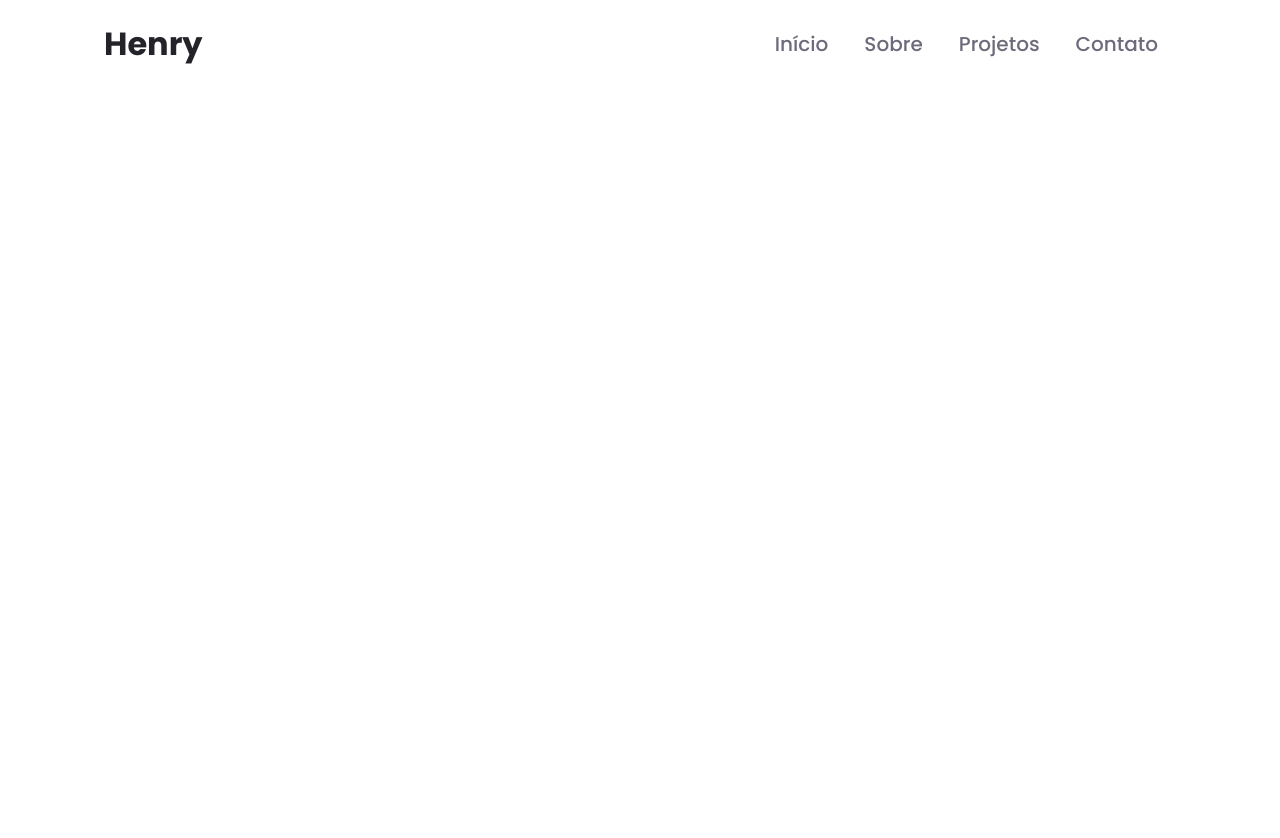
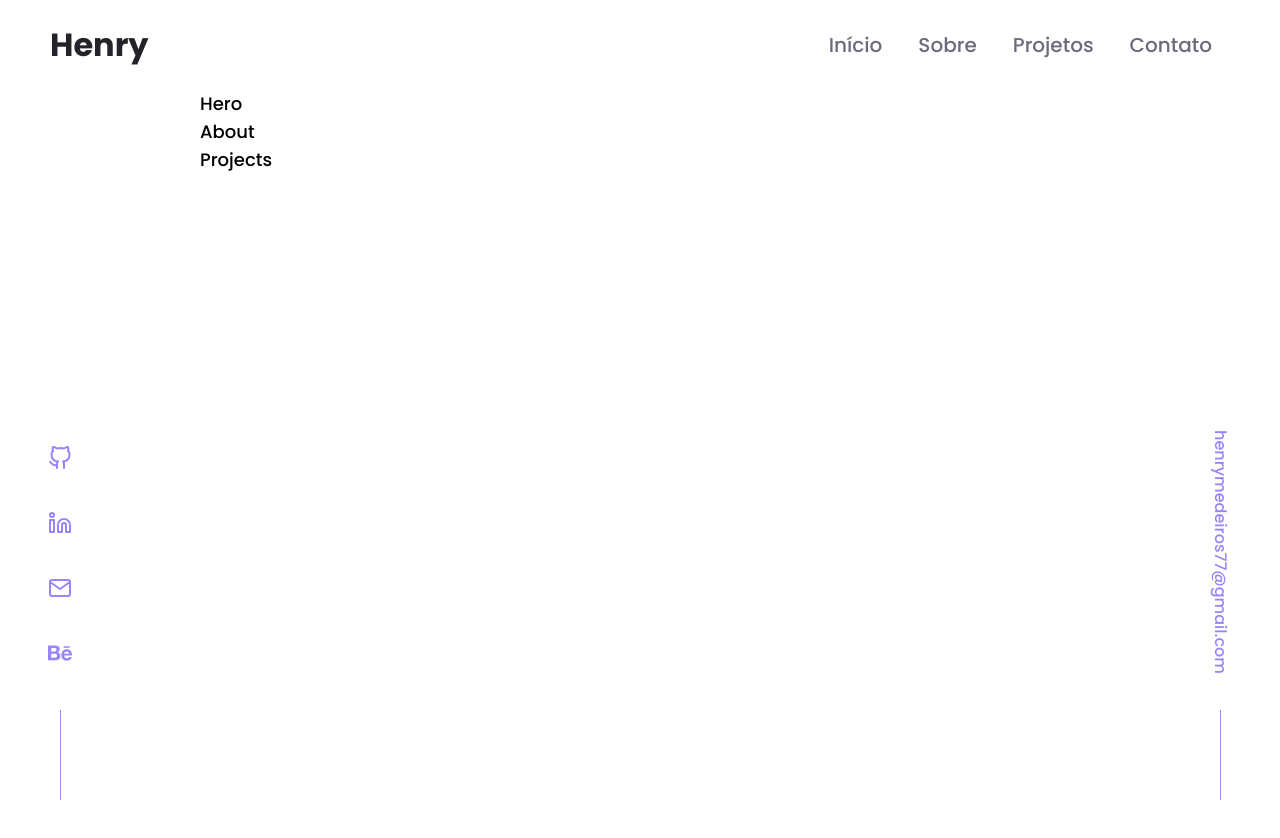
Before and after one commit to henrymedeiros/portfolio, a React (Vite) app: page / in a window 1280 px wide. Shown: the top 838 px of the page. Before the commit the page ends 800 px from the top, so only its background shows below. Built offline with nearby package versions, Linux system fonts and the light colour scheme.

Commit message:
side widgets

```diff
--- a/package.json
+++ b/package.json
@@ -11,6 +11,7 @@
   "dependencies": {
     "react": "^18.2.0",
     "react-dom": "^18.2.0",
+    "react-icons": "^4.4.0",
     "sass": "^1.54.4"
   },
   "devDependencies": {
--- a/src/App.jsx
+++ b/src/App.jsx
@@ -1,14 +1,23 @@
-import { useState } from 'react'
-import Header from './components/Header/Header'
+import { useState } from "react";
+import Header from "./components/Header/Header";
+import SideWidget from "./components/SideWidget/SideWidget";
+import Hero from "./components/Hero/Hero";
+import About from "./components/About/About";
+import Projects from "./components/Projects/Projects";
 
 function App() {
-
-
   return (
-    <div className="App">
+    <div className="App main-container">
       <Header></Header>
+      <SideWidget type={"left"}></SideWidget>
+      <SideWidget type={"right"}></SideWidget>
+      <div className="content-container">
+        <Hero></Hero>
+        <About></About>
+        <Projects></Projects>
+      </div>
     </div>
-  )
+  );
 }
 
-export default App
+export default App;
--- /dev/null
+++ b/src/components/About/About.jsx
@@ -0,0 +1,5 @@
+const About = () => {
+    return ( <div>About</div> );
+}
+
+export default About;
--- a/src/components/Header/Header.jsx
+++ b/src/components/Header/Header.jsx
@@ -7,13 +7,13 @@ const Header = () => {
        <nav>
         <a href="#" className={HeaderCss.logo}>Henry</a>
         <ul>
-            <li><a href='#'></a></li>
-            <a href="#">
-                <li>Início</li>
-            </a>
-            <a href="#">
-                <li>Sobre</li>
-            </a>
+
+            <li><a href="#">
+                Início
+            </a></li>
+            <li><a href="#">
+                Sobre
+            </a></li>
             <a href="#">
                 <li>Projetos</li>
             </a>
--- a/src/components/Header/Header.module.scss
+++ b/src/components/Header/Header.module.scss
@@ -2,11 +2,7 @@ header {
   display: flex;
   align-items: center;
   width: 100%;
-  padding: 0 104px;
   height: 90px;
-  a{
-    text-decoration: none;
-  }
   .logo{
     color: var(--title-color);
     font-size: 32px;
@@ -24,10 +20,14 @@ header {
         margin-left: 18px;
         padding-right: 18px;
         font-size: 20px;
-        font-weight: medium;
-        color: var(--text-color)
+        font-weight: 500;
+        color: var(--text-color);
+        &:focus {
+          color:var(--primary-color)
+        }
 
       }
     }
   }
+
 }
--- /dev/null
+++ b/src/components/Hero/Hero.jsx
@@ -0,0 +1,7 @@
+const Hero = () => {
+    return (
+        <div>Hero</div>
+     );
+}
+
+export default Hero;
--- /dev/null
+++ b/src/components/Projects/Projects.jsx
@@ -0,0 +1,5 @@
+const Projects = () => {
+    return ( <div>Projects</div> );
+}
+
+export default Projects;
--- /dev/null
+++ b/src/components/SideWidget/SideWidget.jsx
@@ -0,0 +1,38 @@
+import SideCss from "./SideWidget.module.scss";
+import { FiGithub, FiLinkedin, FiMail } from "react-icons/fi";
+import {FaBehance} from 'react-icons/fa'
+
+const SideWidget = ({ type }) => {
+  return (
+    <div
+      className={`${SideCss.SideWidget} ${
+        type == "left" ? SideCss.left : "auto"
+      } ${type == "right" ? SideCss.right : "auto"} `}
+    >
+      {type == "left" ? (
+        <ul className={SideCss.Social}>
+          <li>
+            <a href=""><FiGithub size={24}></FiGithub></a>
+
+          </li>
+          <li>
+            <a href=""><FiLinkedin size={24}></FiLinkedin></a>
+
+          </li>
+          <li>
+            <a href=""><FiMail size={24}></FiMail></a>
+
+          </li>
+          <li>
+            <a href=""><FaBehance size={24}></FaBehance></a>
+
+          </li>
+        </ul>
+      ) : (
+        <a href="mailto:henrymedeiros77@gmail.com">henrymedeiros77@gmail.com</a>
+      )}
+    </div>
+  );
+};
+
+export default SideWidget;
--- /dev/null
+++ b/src/components/SideWidget/SideWidget.module.scss
@@ -0,0 +1,50 @@
+.SideWidget{
+  width: 40px;
+  position: fixed;
+  z-index: 10;
+  bottom: 0;
+  display: flex;
+  flex-direction: column;
+  align-items: center;
+  font-size: 16px;
+
+  a{
+    writing-mode: vertical-rl;
+    color: var(--primary-color-lighter)
+  }
+  &:after {
+    content: '';
+    display: block;
+    width: 1px;
+    height: 90px;
+    margin: 0 auto;
+    background-color: var(--primary-color-lighter);
+  }
+}
+
+.left{
+  left: 40px;
+  .Social {
+    list-style: none;
+    li a{
+      padding: 16px;
+      margin: 0;
+      &:hover,
+      &:focus {
+        transform: translateY(-3px);
+
+      }
+    }
+    li:last-of-type{
+      margin-bottom: 20px;
+    }
+  }
+
+}
+
+.right{
+  right: 40px;
+  a{
+    margin-bottom: 36px;
+  }
+}
--- a/src/index.css
+++ /dev/null
@@ -1,25 +0,0 @@
-@import url('https://fonts.googleapis.com/css2?family=Poppins:wght@300;500;700&display=swap');
-
-:root {
-  --text-color: #6D6A7C;
-  --title-color:#242329;
-  --primary-color:#6E57E0;
-  font-family: 'Poppins', sans-serif;
-  font-size: 16px;
-  line-height: 24px;
-  font-weight: 400;
-
-  font-synthesis: none;
-  text-rendering: optimizeLegibility;
-  -webkit-font-smoothing: antialiased;
-  -moz-osx-font-smoothing: grayscale;
-  -webkit-text-size-adjust: 100%;
-}
-
-
-*{
-  margin: 0;
-  padding: 0;
-  box-sizing: border-box;
-  scroll-behavior: smooth;
-}
--- /dev/null
+++ b/src/index.scss
@@ -0,0 +1,47 @@
+@import url('https://fonts.googleapis.com/css2?family=Poppins:wght@300;500;700&display=swap');
+
+
+*{
+  margin: 0;
+  padding: 0;
+  box-sizing: border-box;
+  scroll-behavior: smooth;
+}
+
+:root {
+  --text-color: #6D6A7C;
+  --title-color:#242329;
+  --primary-color:#6E57E0;
+  --primary-color-darker:hsl(250,57%,53%);
+  --primary-color-lighter:hsl(250,92%,75%);
+
+
+  --transition: all 0.25s cubic-bezier(0.645,0.045,0.355,1);
+  font-family: 'Poppins', sans-serif;
+  font-size: 18px;
+  line-height: 28px;
+  font-weight: 500;
+
+}
+
+a{
+  text-decoration: none;
+  transition: var(--transition);
+  &:hover{
+    color: var(--primary-color)
+  }
+}
+
+.main-container{
+  width: 100%;
+  padding: 0 50px;
+  margin: 0 auto;
+}
+
+.content-container{
+  max-width: 1400px;
+  width: 100%;
+  margin: 0 auto;
+  height: 2000px;
+  padding: 0 150px;
+}
--- a/src/main.jsx
+++ b/src/main.jsx
@@ -1,7 +1,7 @@
 import React from 'react'
 import ReactDOM from 'react-dom/client'
 import App from './App'
-import './index.css'
+import './index.scss'
 
 ReactDOM.createRoot(document.getElementById('root')).render(
   <React.StrictMode>
```
Also changed, not shown: 1 other file (tests, documents, lock files or other folders).
